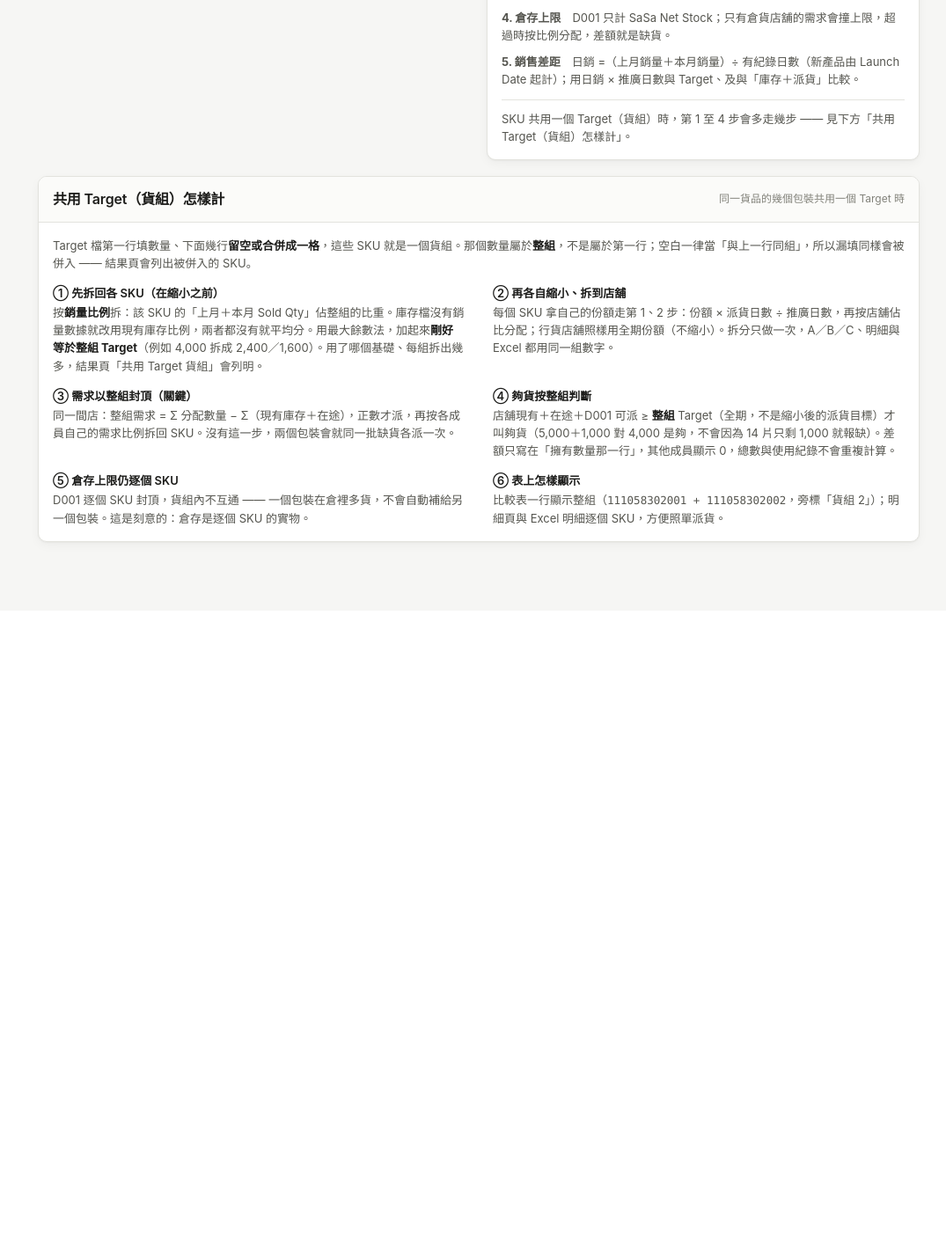
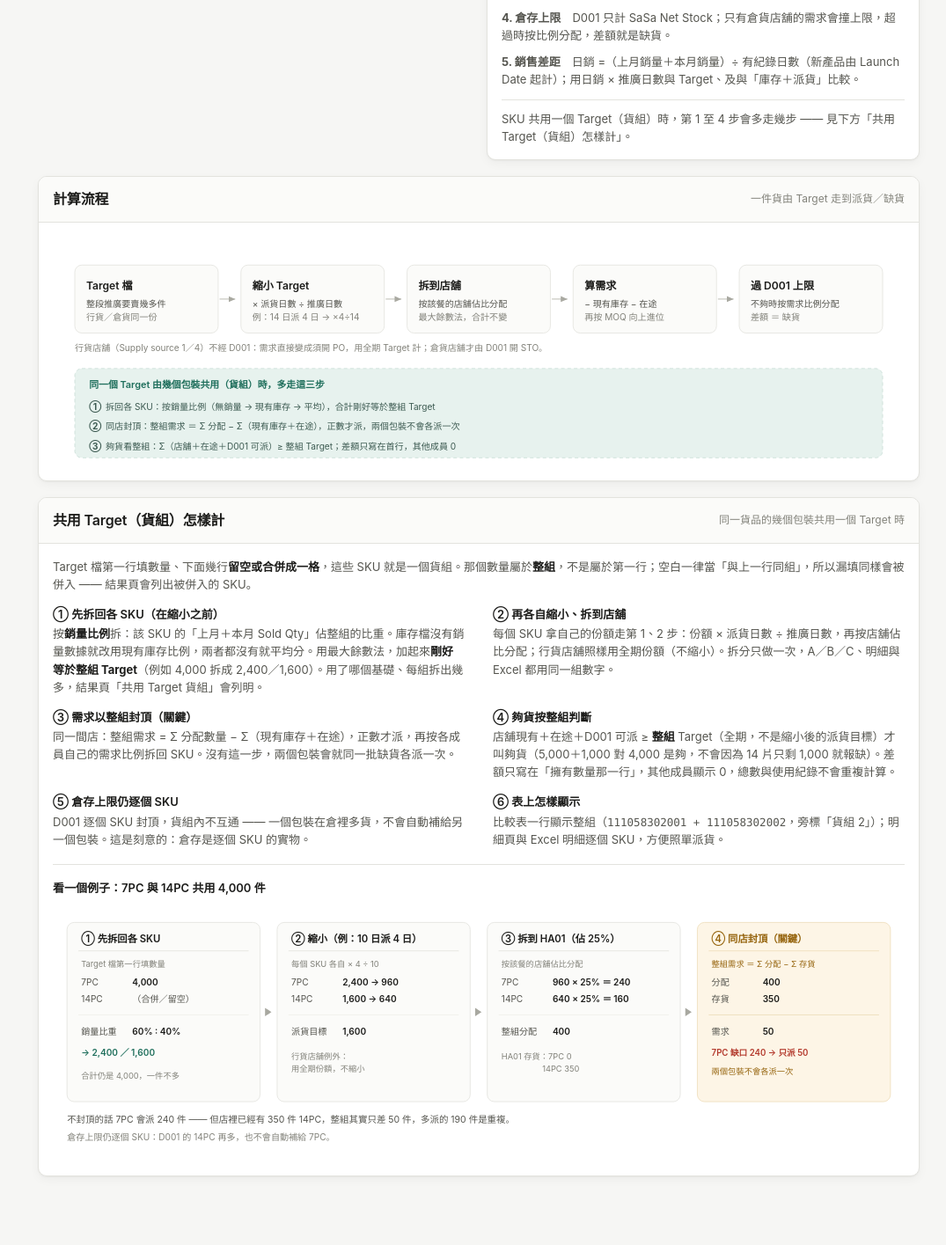
Before and after one commit to rickyyue315/promotionportal, a Python web app: template app/templates/upload.html in a window 1280 px wide. Shown: the part 991-2406 px from the top of the page at 88% size, without its empty margins (205-1280 px from the left). Before the commit the page ends 1616 px from the top, so only its background shows below. Run offline with Jinja, Linux system fonts and the light colour scheme; the template is opened without the code that fills it, so the values that code supplies are empty.

Commit message:
Add diagrams to the calculation-logic help on the new-run page
Two hand-drawn SVGs: calc-flow shows Target -> scale -> apportion -> need ->
D001 cap with the three extra group steps underneath; calc-group walks one
4,000-unit group from a merged cell to a 50-unit dispatch, which is the part
that is hard to picture from prose. screens.py now inlines /static images so
the file:// screenshots keep working.

```diff
--- a/app/templates/upload.html
+++ b/app/templates/upload.html
@@ -177,6 +177,18 @@
 
 <section class="card">
   <header>
+    <h2>計算流程</h2>
+    <span class="hint">一件貨由 Target 走到派貨／缺貨</span>
+  </header>
+  <div class="body">
+    <img src="/static/calc-flow.svg?v={{ version.version }}"
+         alt="計算流程圖：Target 檔 → 縮小 Target → 拆到店舖 → 算需求 → 過 D001 上限；貨組另加拆回各 SKU、同店封頂、整組夠貨三步。"
+         style="display:block;width:100%;height:auto">
+  </div>
+</section>
+
+<section class="card">
+  <header>
     <h2>共用 Target（貨組）怎樣計</h2>
     <span class="hint">同一貨品的幾個包裝共用一個 Target 時</span>
   </header>
@@ -210,6 +222,13 @@
         <div style="font-weight:600;color:var(--text);margin-bottom:2px">⑥ 表上怎樣顯示</div>
         比較表一行顯示整組（<span class="mono">111058302001 + 111058302002</span>，旁標「貨組 2」）；明細頁與 Excel 明細逐個 SKU，方便照單派貨。
       </div>
+    </div>
+
+    <div style="margin-top:18px;padding-top:16px;border-top:1px solid var(--border)">
+      <div style="font-weight:600;color:var(--text);margin-bottom:10px">看一個例子：7PC 與 14PC 共用 4,000 件</div>
+      <img src="/static/calc-group.svg?v={{ version.version }}"
+           alt="貨組例子：4,000 件按銷量 60:40 拆成 2,400 與 1,600，縮小後 960 與 640，HA01 佔 25% 得 240 與 160，因店內已有 350 件而封頂至 50 件。"
+           style="display:block;width:100%;height:auto">
     </div>
   </div>
 </section>
--- a/app/version.py
+++ b/app/version.py
@@ -13,7 +13,7 @@ from datetime import datetime
 from pathlib import Path
 from zoneinfo import ZoneInfo, ZoneInfoNotFoundError
 
-APP_VERSION = "1.15.1"
+APP_VERSION = "1.16.0"
 
 # Bump this whenever APP_VERSION changes; the README keeps the full history.
 RELEASED_AT = "2026-11-17"
```
Also changed, not shown: tools/screens.py (+10 -2 lines), README.md, app/static/calc-flow.svg (added), app/static/calc-group.svg (added).
